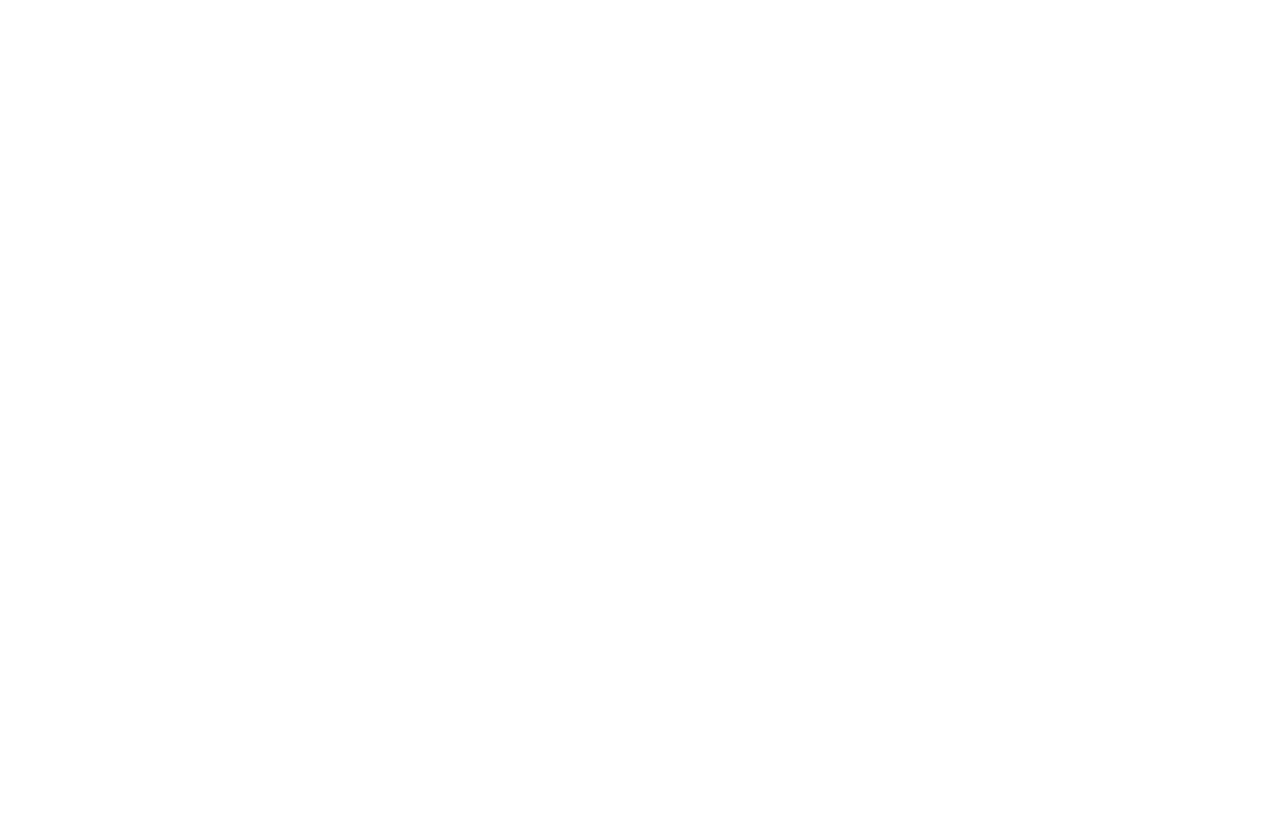
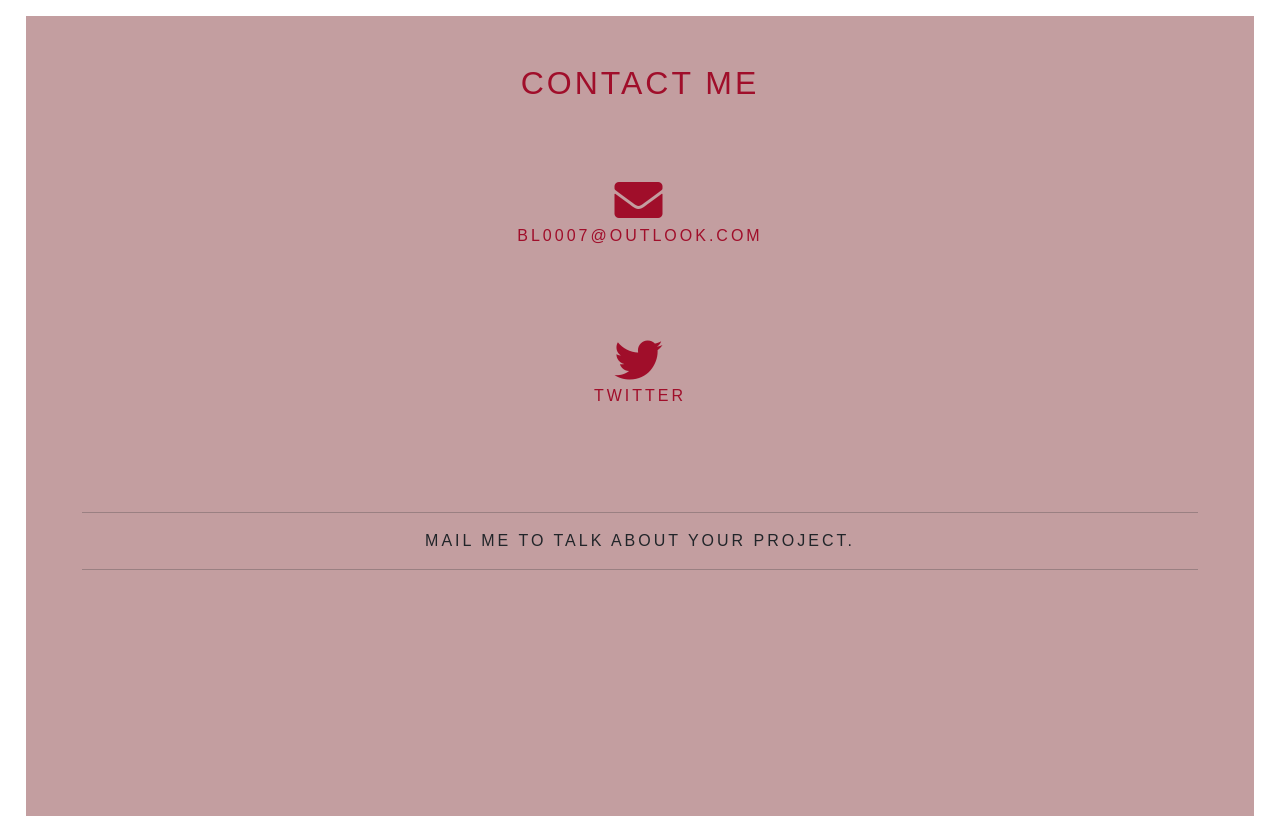
Before and after one commit to bl7/Biswash, a website: page dist/contact.html in a window 1280 px wide. Before the commit the page ends 800 px from the top, so only its background shows below. Drawn offline with nearby package versions, Linux system fonts and the light colour scheme; a web font is replaced by a local one.

Commit message:
pages added

```diff
--- a/dist/contact.html
+++ b/dist/contact.html
@@ -21,8 +21,35 @@
     <title>CONTACT</title>
   </head>
   <body>
-    <div class="myContainer">
+    <div class="myContainer bg-2">
+        <div class="row">
+            <div class="col-lg-12 box-1">
+                <h2 class="text-4 mt-5">CONTACT ME</h2>
+            </div>
+            <div class="col-lg-12 box-1">
+                <div class="box-1-child">
+                    <i class="fa fa-envelope fa-3x cen text-4"></i>
+                    <a class="text-4 thin" href="mailto:bl0007@outlook.com">
+                       <span> BL0007@OUTLOOK.COM</span>
+                    </a>
+                        </div>
+            </div>
+            <div class="col-lg-12 box-1">
+               <div class="box-1-child">
+            <i class="fab fa-twitter fa-3x cen text-4"></i>
+        <a class="text-4 thin" href="https://twitter.com/biswash_rl">TWITTER</a>
+    </div>
+        </div>
+        </div>
+        <div class="container mb-5 pb-5 ">
+      <hr>
+      <div class="cen">
+     <span>MAIL ME TO TALK ABOUT YOUR PROJECT.</span>
+      </div>
+    <hr >
+</div>
      </div>
+
     <script src="main.js"></script>
     <script src="https://cdn.jsdelivr.net/npm/bootstrap@5.0.0-beta1/dist/js/bootstrap.bundle.min.js" integrity="sha384-ygbV9kiqUc6oa4msXn9868pTtWMgiQaeYH7/t7LECLbyPA2x65Kgf80OJFdroafW" crossorigin="anonymous"></script>
   </body>
--- a/dist/style.css
+++ b/dist/style.css
@@ -2,6 +2,7 @@
     margin: 1rem;
     background-color: white;
     font-family: 'Yusei Magic', sans-serif;
+    letter-spacing: 3px;
 }
 
 /* colors */
@@ -24,11 +25,17 @@
 .bg-2{
     background-color: #c39ea0;
 }
+.text-4{
+    color:#a00e2a;
+}
 .bg-3{
 background-color: #fa255e;
 }
 .bg-6{
     background-color: #9c0a31;
+}
+.text-3{
+    color:  #fa255e;
 }
 .bg-4{
 background-color: #0e0b16;
@@ -40,10 +47,25 @@
 .myContainer{
     width: 96vw;
     margin: auto;
+    min-height: 100vh;
 }
 
 .box{
     min-height: 33vh;
+    display: flex;
+    justify-content: center;
+}
+.box-1{
+    min-height: 20vh;
+    display: flex;
+    justify-content: center;
+
+}
+.box-1-child{
+    display: flex;
+    flex-direction: column;
+}
+.cen{
     display: flex;
     justify-content: center;
 }
@@ -60,8 +82,21 @@
 a {
     color: #fff;
     text-decoration: none;
+
   }
   a:hover{
-      text-decoration: none;
-      color: floralwhite;
+     color: floralwhite;
+
   }
+.thin{
+    font-weight: 50;
+}
+
+.thin:hover{
+    color:#a00e2a;
+    text-decoration: underline;
+}
+
+p{
+    letter-spacing: 0px;
+}
```
Also changed, not shown: dist/about.html (+18 -2 lines), dist/img/pic.jpg (added).
